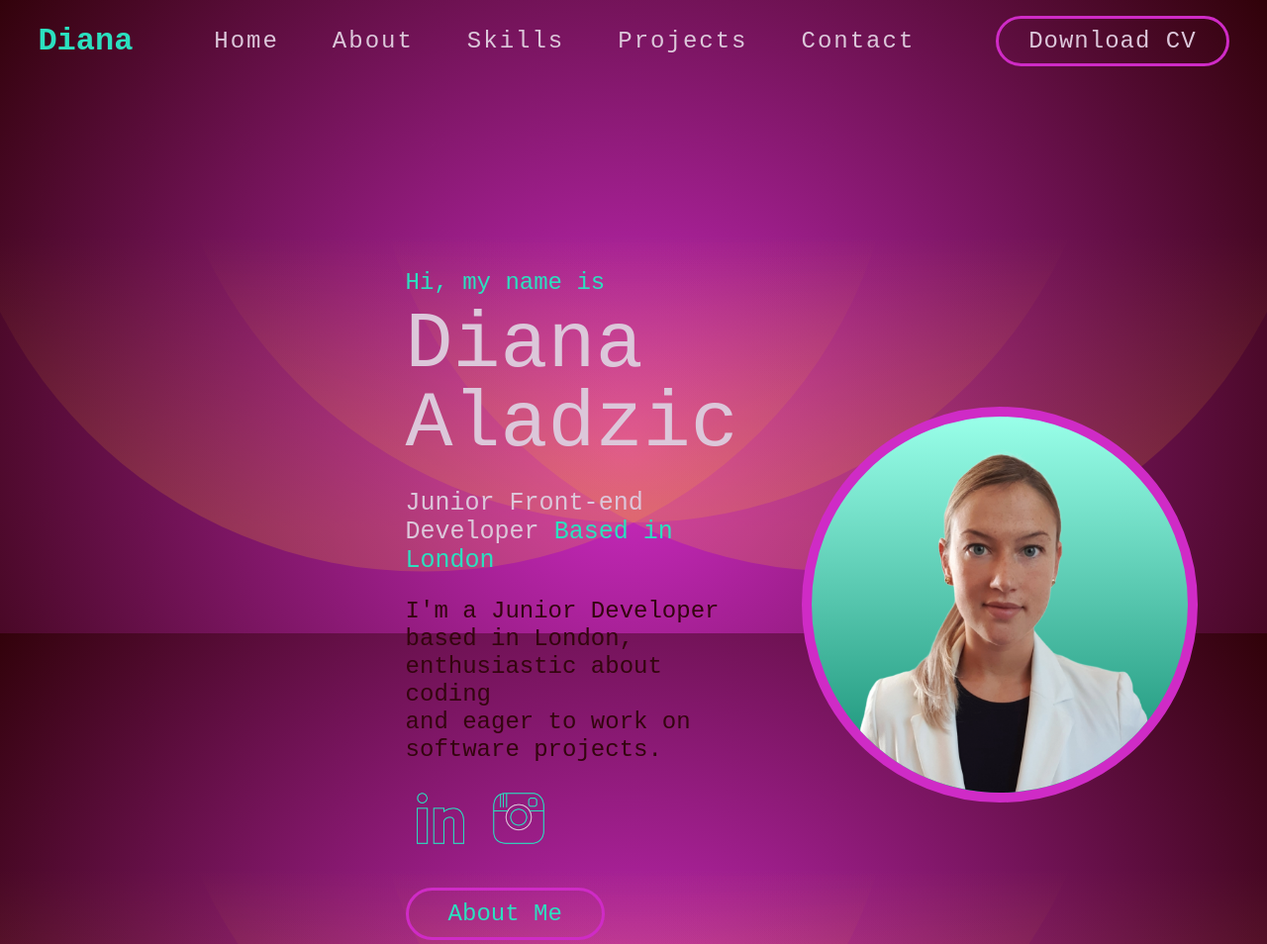
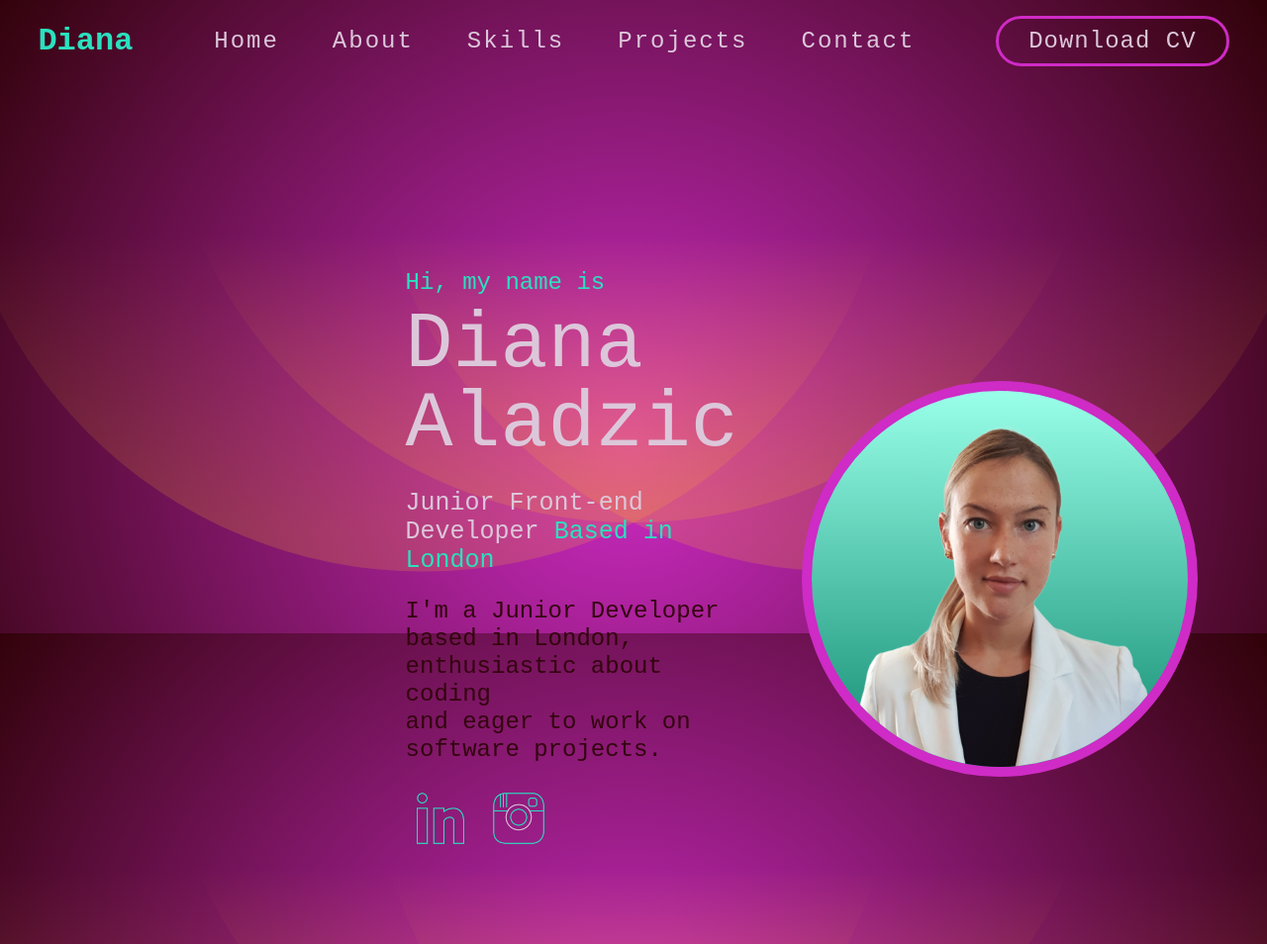
Before and after one commit to coconut-addict/Portfolio, a plain HTML site: page index.html in a window 1280 px wide. Shown: the top 954 px of the page at 99% size. Drawn offline with nearby package versions, Linux system fonts and the light colour scheme; a web font is replaced by a local one.

Commit message:
removed About Me button

```diff
--- a/index.html
+++ b/index.html
@@ -41,7 +41,6 @@
                 <a href="https://www.linkedin.com/in/dianaaladzic/" target="_blank"><img src="images.portf/linkedin.png" alt="Linkedin icon"></a>
                 <a href="https://www.instagram.com/coconut_addict/" target="_blank"><img src="images.portf/instagram.png" alt="Instagram icon"></a>
             </div>
-            <a href="#" class="btn">About Me</a>
         </div>
             <div class="img-bg">
                 <div class="home-img">
```
